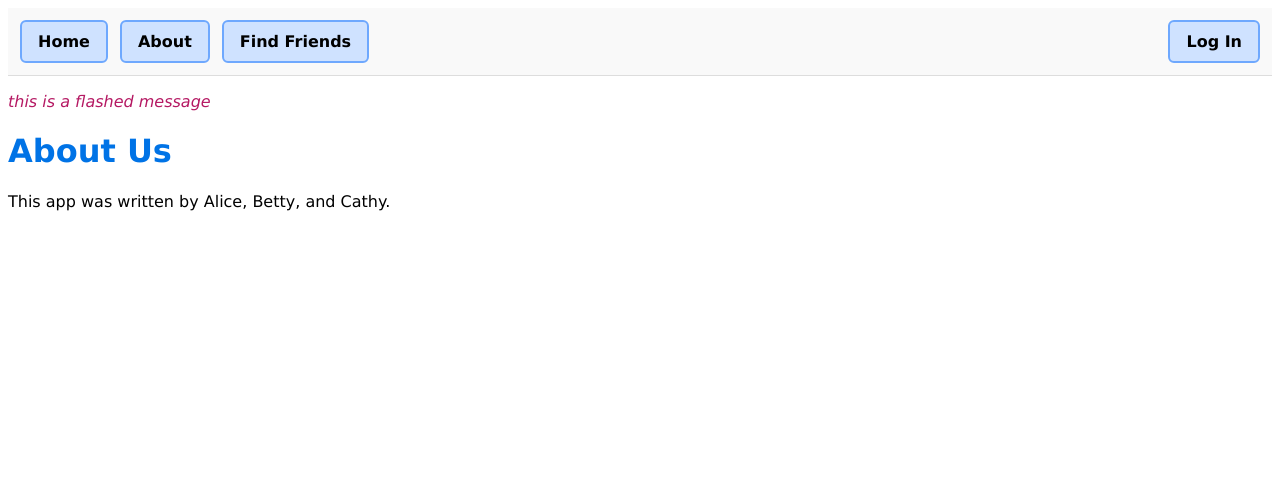
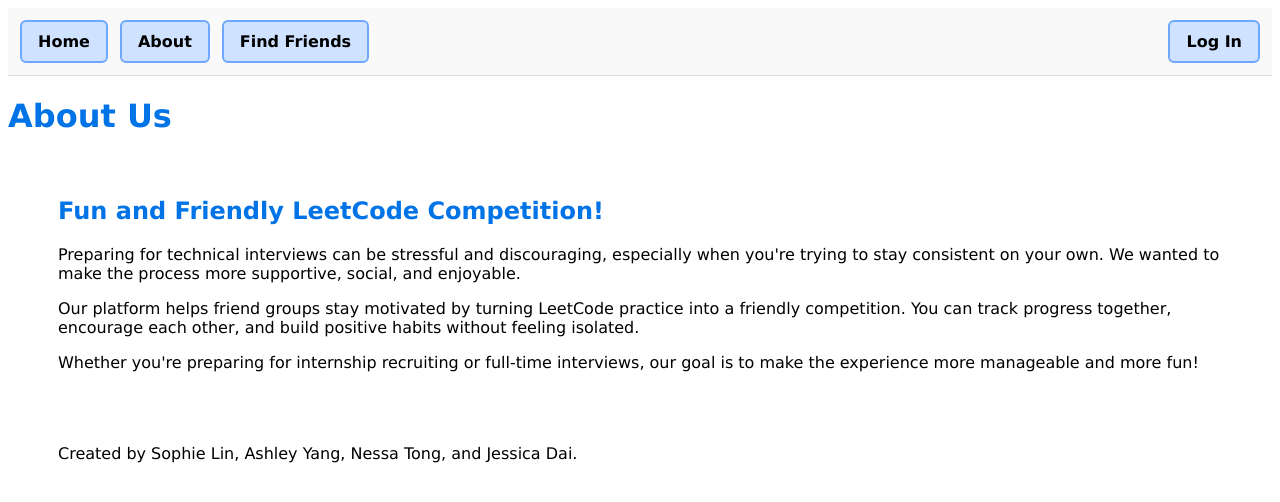
Before and after one commit to nessa272/LeetCode-Competition, a Flask app: page /about/ in a window 1280 px wide. Shown: the top 502 px of the page. Run offline with Flask 3, Linux system fonts and the light colour scheme.

Commit message:
updated about page info

```diff
--- a/app.py
+++ b/app.py
@@ -27,7 +27,7 @@ def index():
 
 @app.route('/about/')
 def about():
-    flash('this is a flashed message')
+    #flash('this is a flashed message')
     return render_template('about.html', page_title='About Us')
 
 @app.route('/profile/<pid>')
--- a/static/style.css
+++ b/static/style.css
@@ -104,3 +104,7 @@ h1 {
     background-color: #9ec5fe;
     border-color: #3d8bfd;
 }
+
+.about-container {
+    padding: 20px 40px 20px 50px;
+}
--- a/templates/about.html
+++ b/templates/about.html
@@ -1,8 +1,30 @@
 {% extends "base.html" %}
 
 {% block main_content %}
+
 <h1>About Us</h1>
+<div class="about-container">
+<h2>Fun and Friendly LeetCode Competition!</h2>
 
-<p>This app was written by Alice, Betty, and Cathy.</p>
+    <p>
+    Preparing for technical interviews can be stressful and discouraging, especially when you're
+    trying to stay consistent on your own. We wanted to make the process more supportive,
+    social, and enjoyable.
+  </p>
 
+  <p>
+    Our platform helps friend groups stay motivated by turning LeetCode practice into a
+    friendly competition. You can track progress together, encourage each other, and build
+    positive habits without feeling isolated.
+  </p>
+
+  <p>
+    Whether you're preparing for internship recruiting or full-time interviews, our goal is to
+    make the experience more manageable and more fun!
+  </p>
+
+</div>
+<div class="about-container">
+    <p> Created by Sophie Lin, Ashley Yang, Nessa Tong, and Jessica Dai.</p>
+</div>
 {% endblock %}
```
